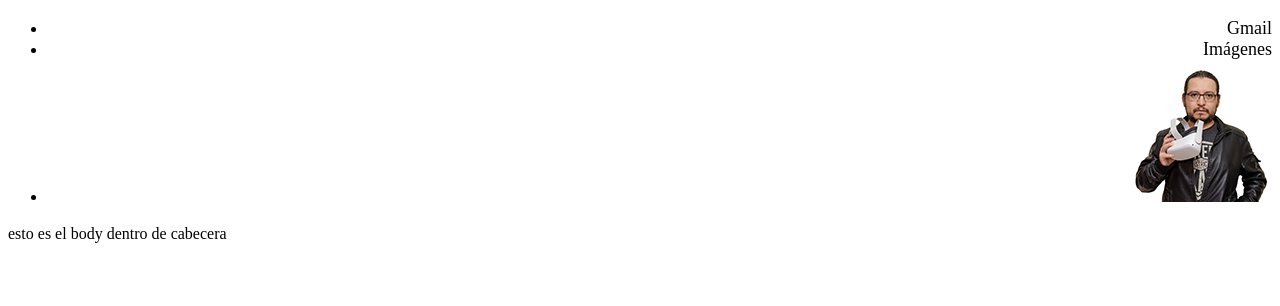
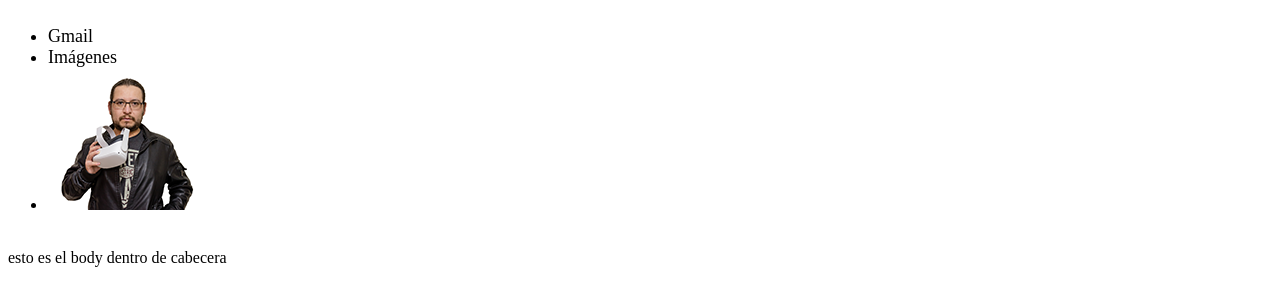
Before and after one commit to FabioMontenegro/GoogleClone, a plain HTML site: page index.html in a window 1280 px wide. Drawn offline with Linux system fonts and the light colour scheme.

Commit message:
cambios en el css

```diff
--- a/css/estilos.css
+++ b/css/estilos.css
@@ -1,6 +1,5 @@
 .cabecera{
-
-    text-align: end;
+    display: flex;
 }
 .menu{
     display: inline-flexbox;
```
